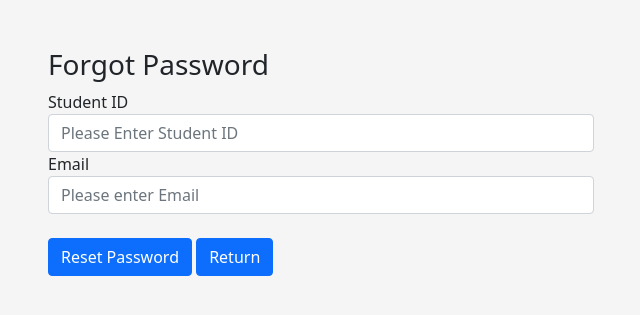
After one commit to 11111-1111/KeyClubWebsit--herokufork, a Flask app: page /forgot in a window 1280 px wide. The commit adds this page. Shown: the top 315 px of the page, without its empty margins (319-959 px from the left). Run offline with Flask 2, Linux system fonts and the light colour scheme; some libraries are stand-ins or nearby versions.

Commit message:
Forogt password
The forgot password functionality has been added. A token is generated in models, which is used to make a new link to send in the reset email. The reset email is made with flask-mail (0.9.0).

```diff
--- a/website/__init__.py
+++ b/website/__init__.py
@@ -1,11 +1,11 @@
 from flask import Flask
 from flask_sqlalchemy import SQLAlchemy
+db = SQLAlchemy()
 from os import path
 from flask_login import LoginManager
 from website.Config import Config
 
 
-db = SQLAlchemy()
 def create_app():
     print("hello")
     app = Flask(__name__)
--- a/website/auth.py
+++ b/website/auth.py
@@ -3,6 +3,9 @@ from flask import Blueprint, render_template, request, flash,  redirect, url_for
 from werkzeug.security import generate_password_hash, check_password_hash
 from . import db
 from flask_login import login_user, login_required, logout_user, current_user
+from flask_mail import Message, Mail
+from .views import app
+import time
 
 auth = Blueprint('auth', __name__)
 
@@ -76,3 +79,72 @@ def register():
 
 
     return  render_template("register.html")
+
+
+def send_reset_email(user):
+    token = user.get_reset_token()
+
+    msg = Message('Password Reset Request', sender='raymondmoy11@gmail.com', recipients=[user.email])
+    msg.body = f'''To reset your password, visit the following link:
+
+    {url_for('auth.reset', token=token, _external=True)}
+
+    If you did not make this request, then simply ignore this email and no change will be made.
+    '''
+
+
+    mail = Mail(app)
+    mail.init_app(app)
+    mail.send(msg)
+
+@auth.route('/forgot', methods = ['GET', 'POST'])
+def forgot():
+    if current_user.is_authenticated:
+        return render_template('reset password.html')
+    if request.method == 'POST':
+        student_id1 = request.form.get('student_id')
+        email = request.form.get('email')
+        stu_id_query = student_info.query.filter_by(student_id = student_id1).first()
+        email_query = student_info.query.filter_by(email = email).first()
+
+        if str(stu_id_query) == str(email_query):
+            user = student_info.query.filter_by(email = email).first()
+            send_reset_email(user)
+            flash('If an account matches these credentials, an email with password reset instructions will be sent to you.')
+            return redirect(url_for('auth.login'))
+        else:
+            user = None
+            flash(' If an account matches these credentials, an email with password reset instructions will be sent to you.')
+
+
+    return render_template("forgot password page.html")
+
+@auth.route('/forgot/<token>', methods = ['GET', 'POST'])
+def reset(token):
+    if current_user.is_authenticated:
+        return render_template('reset password.html')
+    user = student_info.verify_reset_token(token)
+    if user is None:
+        flash('That is an expired or invalid token', category='error')
+        return redirect(url_for('forgot'))
+
+    if request.method == 'POST':
+        new_pswd = request.form.get('newpass')
+        password_entry = request.form.get('pass')
+        if password_entry == None:
+            flash("Password cannot be blank.", category='error')
+        elif len(password_entry) < 4:
+            flash("Password cannot be less than 4 characters.", category='error')
+        elif new_pswd != password_entry:
+            flash("Passwords must match.", category='error')
+        else:
+            new_password = generate_password_hash(password_entry, method = 'sha256')
+            stu_id = user.student_id
+            changed_user = db.session.query(login_details).filter(login_details.id == stu_id).first()
+            changed_user.password = new_password
+            db.session.commit()
+            flash('Your password has been changed! You are now able to login.', category='success')
+            time.sleep(3)
+            return redirect(url_for('auth.login'))
+
+    return render_template('reset password.html')
--- a/website/templates/base.html
+++ b/website/templates/base.html
@@ -13,7 +13,7 @@
   </head>
 
 
-    {% if request.url_rule.endpoint != 'auth.login' and request.url_rule.endpoint != 'auth.register' %}
+    {% if request.url_rule.endpoint != 'auth.login' and request.url_rule.endpoint != 'auth.register' and request.url_rule.endpoint != 'auth.forgot'%}
 
     <nav class="navbar navbar-expand-lg navbar-dark bg-dark">
       <div class="container-fluid mx-5">
--- /dev/null
+++ b/website/templates/forgot password page.html
@@ -0,0 +1,44 @@
+{% extends "base.html" %}
+
+{% block content %}
+
+      <div class = "container">
+         <div class ="row my-5">
+           <div class="col-3">
+           </div>
+
+           <div class = "col-6">
+             <form method = "POST">
+               <h3 allign = "center"> Forgot Password</h3>
+               <div class = "form-group">
+                 <label for = "student_id"> Student ID </label>
+                  <input type="username" class="form-control" id="student_id", name = "student_id", placeholder = "Please Enter Student ID">
+                  </div>
+
+               <div class = "form-group">
+                 <label for = "email"> Email </label>
+                  <input type="email" class="form-control" id="email", name = "email", placeholder = "Please enter Email">
+                  </div>
+                  <br>
+                  <button type="submit" class="btn btn-primary">Reset Password</button>
+                  <a href = "/logins">
+                    <button type = "button" class = "btn btn-primary"> Return </button>
+                  </a>
+                  </form>
+
+               <div method = "post" class="col-12 my-3" style="position:absolute; bottom:1;">
+
+
+
+
+
+
+
+
+
+
+            </div>
+            </div>
+            </div>
+
+{% endblock %}
--- a/website/templates/logins.html
+++ b/website/templates/logins.html
@@ -20,7 +20,7 @@
                   <input type="password" class="form-control" id="pass", name = "pass", placeholder = "Please enter Password">
                   </div>
                   <br />
-                  <button type="button" class="btn btn-primary" style="background: none!important; border: none; padding: 0!important;color: #069; text-decoration: underline; cursor: pointer;"> Forgot Password</button>
+                  <a href = '/forgot'><button type="button" class="btn btn-primary" style="background: none!important; border: none; padding: 0!important;color: #069; text-decoration: underline; cursor: pointer;"> Forgot Password</button></a>
                   <br />
                   <br />
                   <button type="submit" class="btn btn-primary">Login</button>
```
Also changed, not shown: website/models.py (+17 -3 lines), website/templates/reset password.html (added, +79 -0 lines), website/views.py (+7 -5 lines).
